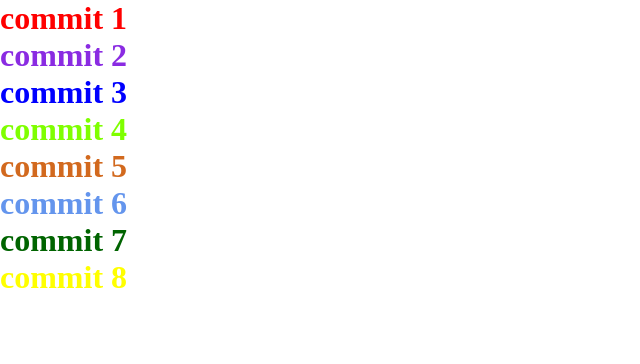
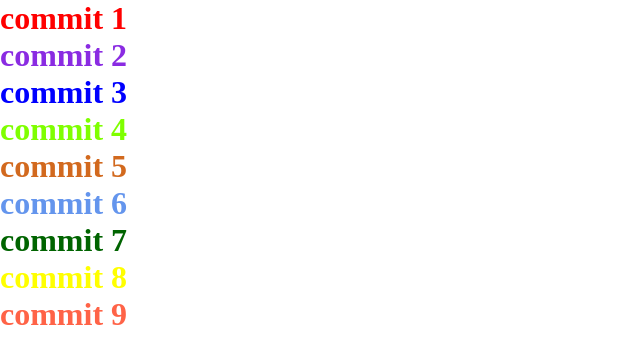
Before and after one commit to themagawo2011/lesson-14-practice-1, a plain HTML site: page index.html in a window 1280 px wide. Shown: the whole page, without its empty margins (0-640 px from the left). Drawn offline with Linux system fonts and the light colour scheme.

Commit message:
commit 9

```diff
--- a/index.html
+++ b/index.html
@@ -15,5 +15,6 @@
     <h1 class="commit6">commit 6</h1>
     <h1 class="commit7">commit 7</h1>
     <h1 class="commit8">commit 8</h1>
+    <h1 class="commit9">commit 9</h1>
 </body>
 </html>
--- a/style.css
+++ b/style.css
@@ -33,3 +33,7 @@
 .commit8{
     color: yellow;
 }
+
+.commit9{
+    color: tomato;
+}
```
